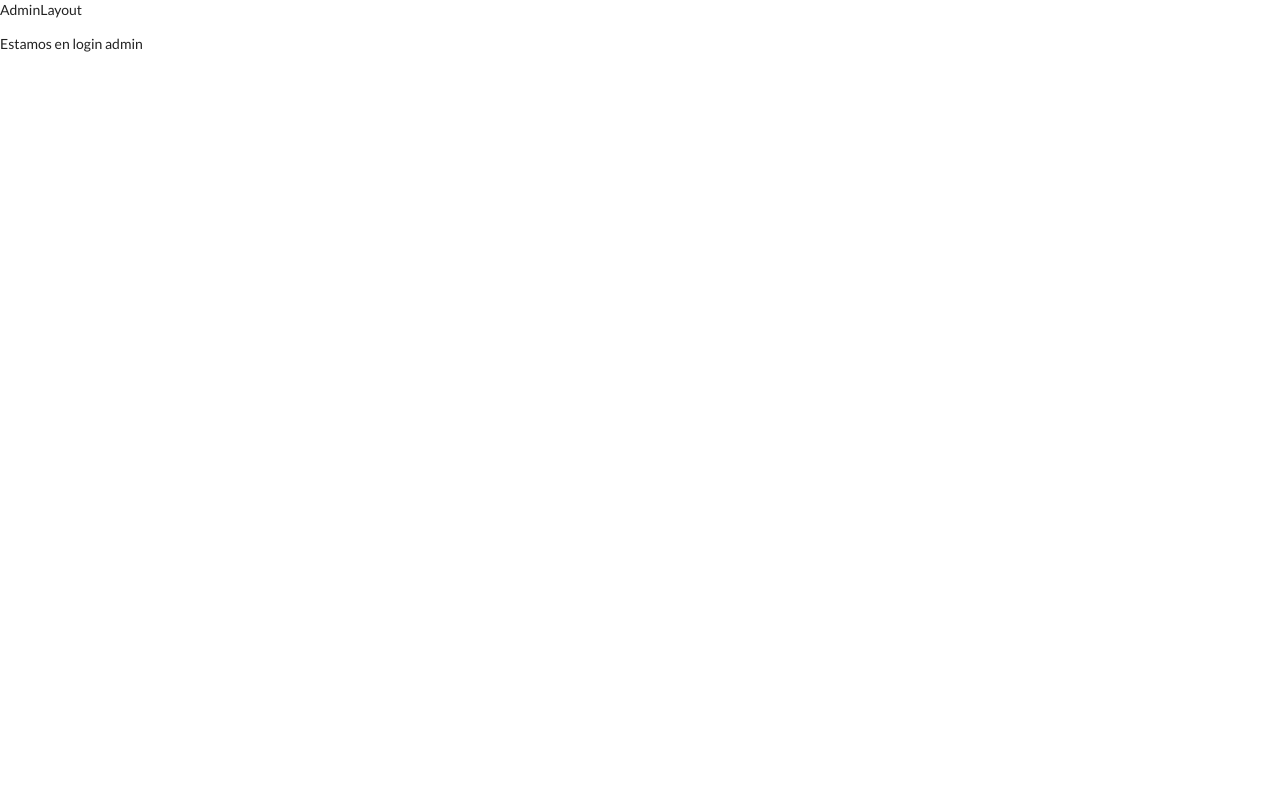
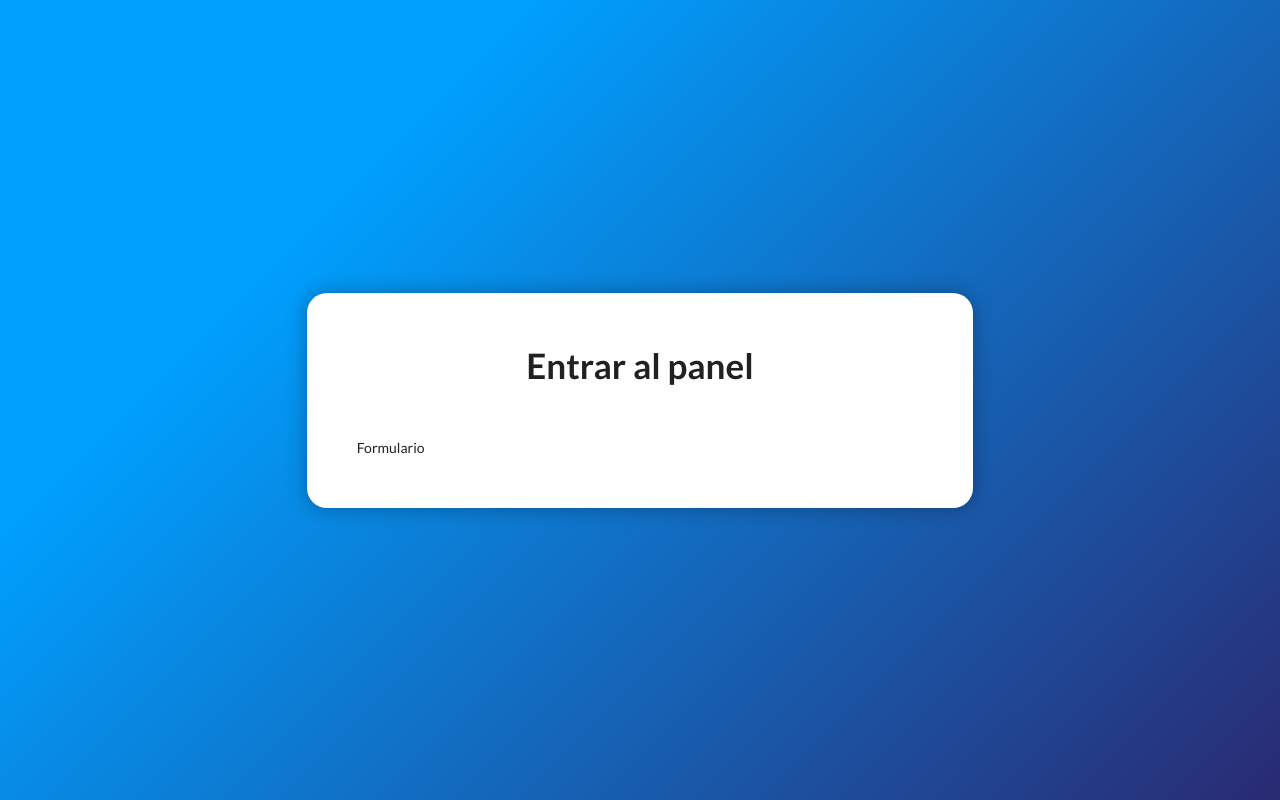
Before and after one commit to JorgeMenesesNain/RestaurApp, a React (Create React App) app in the folder reac_app/: page /admin in a window 1280 px wide. Built offline with nearby package versions, Linux system fonts and the light colour scheme.

Commit message:
Estructura del login admin

```diff
--- a/reac_app/src/Layouts/AdminLayout/AdminLayout.js
+++ b/reac_app/src/Layouts/AdminLayout/AdminLayout.js
@@ -1,8 +1,12 @@
 import React from 'react'
+import { LoginAdmin } from "../../pages/Admin"
 import "./AdminLayout.scss"
 
 export function AdminLayout(props) {
     const {children} = props;
+    const auth = null;
+
+    if(!auth) return <LoginAdmin />
   return (
     <div>
       <p>AdminLayout</p>
--- /dev/null
+++ b/reac_app/src/pages/Admin/HomeAdmin.js
@@ -0,0 +1,9 @@
+import React from 'react'
+
+export function HomeAdmin() {
+  return (
+    <div>
+      <h1>Home admins</h1>
+    </div>
+  )
+}
--- a/reac_app/src/pages/Admin/LoginAdmin.js
+++ /dev/null
@@ -1,9 +0,0 @@
-import React from 'react'
-
-export function LoginAdmin() {
-  return (
-    <div>
-      <p>Estamos en login admin</p>
-    </div>
-  )
-}
--- /dev/null
+++ b/reac_app/src/pages/Admin/LoginAdmin/LoginAdmin.js
@@ -0,0 +1,13 @@
+import React from 'react'
+import "./LoginAdmin.scss"
+
+export function LoginAdmin() {
+  return (
+    <div className='login-admin'>
+      <div className='login-admin__content'>
+        <h1>Entrar al panel</h1>
+        <p>Formulario</p>
+      </div>
+    </div>
+  )
+}
--- /dev/null
+++ b/reac_app/src/pages/Admin/LoginAdmin/LoginAdmin.scss
@@ -0,0 +1,24 @@
+.login-admin{
+    height: 100vh;
+    width: 100%;
+    display: flex;
+    align-items: center;
+    justify-content: center;
+    background-color: #2a2a72;
+    background-image: linear-gradient(315deg,#2a2a72 0%,#009ffd 74%);
+
+    &__content{
+        background-color: #fff;
+        padding: 50px 50px;
+        border-radius: 20px;
+        width: 500pt;
+        box-shadow: 0px 0px 20px 0px rgba(0, 0, 0, 0.3);
+        -webkit-box-shadow: 0px 0px 20px 0px rgba(0, 0, 0, 0.3);
+        -moz-box-shadow: 0px 0px 20px 0px rgba(0, 0, 0, 0.3);
+        > h1{
+            font-size: 35px;
+            text-align: center;
+            margin-bottom: 50px;
+        }
+    }
+}
--- /dev/null
+++ b/reac_app/src/pages/Admin/LoginAdmin/index.js
@@ -0,0 +1 @@
+export * from "./LoginAdmin"
--- a/reac_app/src/pages/Admin/index.js
+++ b/reac_app/src/pages/Admin/index.js
@@ -1 +1,2 @@
 export * from "./LoginAdmin"
+export * from "./HomeAdmin"
--- a/reac_app/src/routes/routes.admin.js
+++ b/reac_app/src/routes/routes.admin.js
@@ -1,11 +1,11 @@
 import {AdminLayout} from "../Layouts"
-import {LoginAdmin} from "../pages/Admin"
+import {HomeAdmin} from "../pages/Admin"
 
 const routesAdmin = [
     {
         path: "/admin",
         layout: AdminLayout,
-        component: LoginAdmin,
+        component: HomeAdmin,
         exact: true
 
     }
--- a/reac_app/src/routes/routes.client.js
+++ b/reac_app/src/routes/routes.client.js
@@ -1,4 +1,4 @@
-import {AdminLayout, ClientLayout} from "../Layouts"
+import { ClientLayout} from "../Layouts"
 import {Home} from "../pages/Client";
 
 
```
